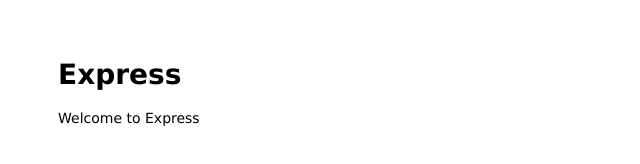
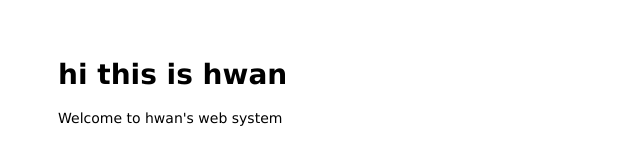
Before and after one commit to acupoframen/mastering-git-github, a website: page public/index.html in a window 1280 px wide. Shown: the whole page, without its empty margins (0-640 px from the left). Drawn offline with Linux system fonts and the light colour scheme.

Commit message:
ange the title of main page

```diff
--- a/public/index.html
+++ b/public/index.html
@@ -1,13 +1,13 @@
 <html>
 
 <head>
-  <title>Express</title>
+  <title>hi this is hwan</title>
   <link rel="stylesheet" href="/stylesheets/style.css">
 </head>
 
 <body>
-  <h1>Express</h1>
-  <p>Welcome to Express</p>
+  <h1>hi this is hwan</h1>
+  <p>Welcome to hwan's web system</p>
 </body>
 
 </html>
```
